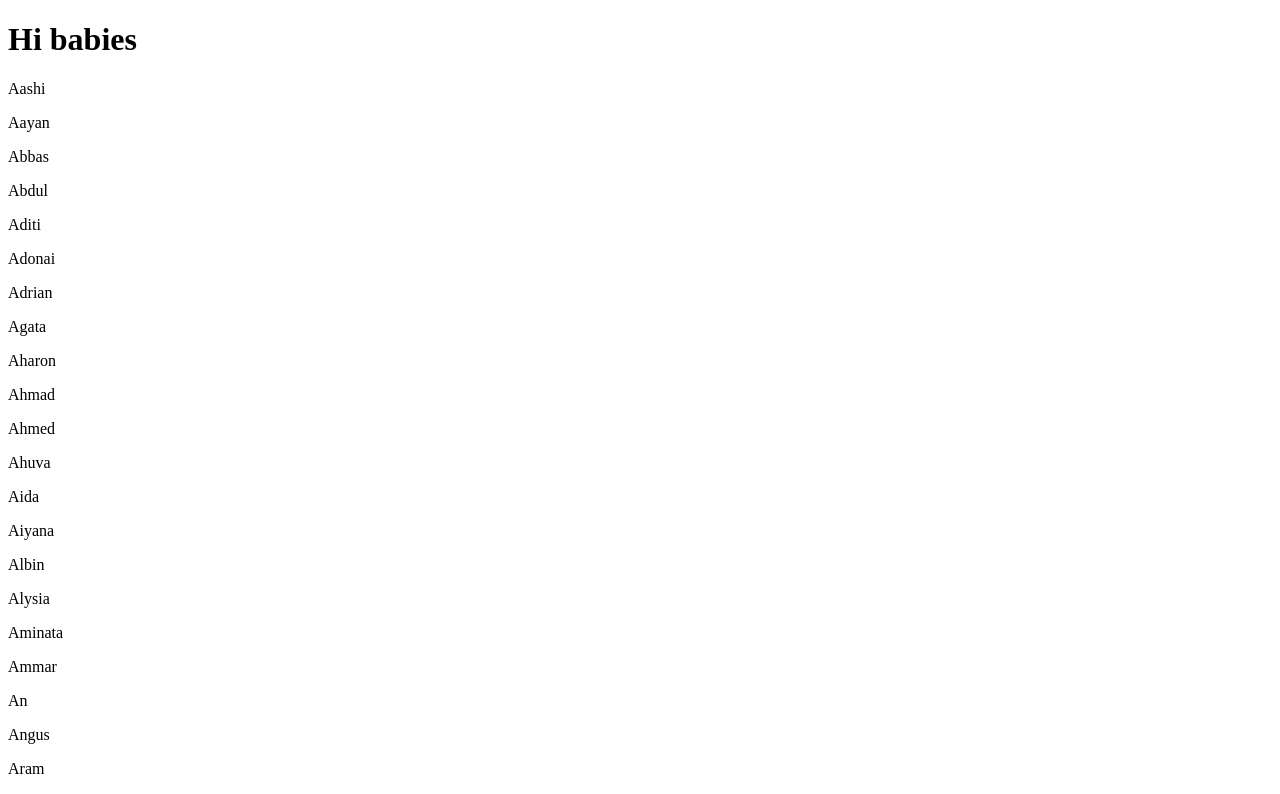
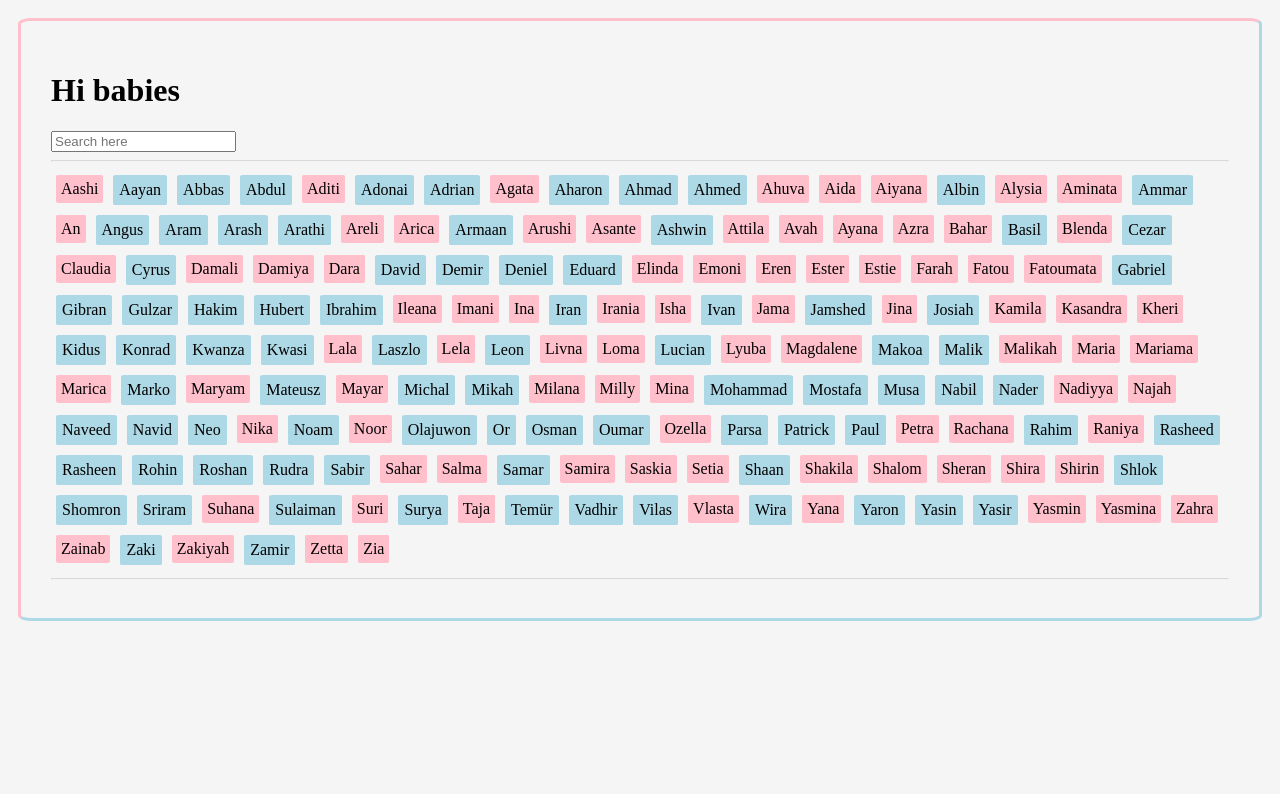
Before and after one commit to laurahall93/react-babies-names, a React (Create React App) app: page / in a window 1280 px wide. Shown: the top 794 px of the page. Built offline with nearby package versions, Linux system fonts and the light colour scheme; the HTML template or start-up script is replaced by a standard one.

Commit message:
added search bar

```diff
--- a/src/App.tsx
+++ b/src/App.tsx
@@ -1,5 +1,5 @@
 import  PageBody  from "./PageBody";
-
+import "./styles.css";
 
 
 
--- a/src/PageBody.tsx
+++ b/src/PageBody.tsx
@@ -1,12 +1,28 @@
 import  {namesData}  from "./data/NamesData";
-import BabyNames, { BabyNameEntry } from "./components/BabyNamesEntry";
+import  { BabyNameEntry } from "./components/BabyNamesEntry";
+import { text } from "stream/consumers";
+import {useState} from "react";
+
+
 
 
 
 
 
 function PageBody(): JSX.Element {
-    const sortedEntries: BabyNameEntry[] = namesData
+  const [searchInput, setSearchInput] = useState("");
+
+  const handleChange = (event : React.ChangeEvent<HTMLInputElement>) => {
+    event.preventDefault();
+    setSearchInput(event.target.value);
+  };
+
+  const filteredEntries: BabyNameEntry[] = namesData.filter((names) =>
+    names.name.toLowerCase().includes(searchInput.toLowerCase())
+  );
+
+
+    const sortedEntries: BabyNameEntry[] = filteredEntries
       .slice()
       .sort((a: BabyNameEntry, b: BabyNameEntry) => a.name.localeCompare(b.name));
 
@@ -17,7 +33,17 @@ function PageBody(): JSX.Element {
         </p>
       ));
 
-      return <div>{nameItems}</div>;
+      return <div>
+              <input
+                    type="text"
+                    placeholder="Search here"
+                    onChange={handleChange}
+                    value={searchInput}
+                    />
+                <hr />
+                <div className="all-names">{nameItems}</div>
+                <hr />
+             </div>
     }
 
     export default PageBody;
--- /dev/null
+++ b/src/styles.css
@@ -0,0 +1,44 @@
+html{
+    background-color: whitesmoke;
+    margin: 10px;
+    width: auto;
+    height: auto;
+}
+body{
+padding: 30px;
+border-radius: 1%;
+border-top: 3px solid pink;
+border-left: 3px solid pink;
+border-right: 3px solid lightblue;
+border-bottom: 3px solid lightblue;
+
+}
+
+.all-names{
+    display: flex;
+    flex-flow: row wrap;
+    align-content: space-between;
+}
+.girls{
+    background-color: pink;
+    border-radius: 5%;
+    width: fit-content;
+    height: fit-content;
+    text-align: center;
+    padding: 5px;
+    margin: 5px;
+}
+.boys{
+    background-color: lightblue;
+    border-radius: 5%;
+    width: fit-content;
+    height: fit-content;
+    text-align: center;
+    padding: 6px;
+    margin: 5px;
+}
+
+hr{
+    background-color: lightslategray;
+    opacity: 0.3;
+}
```
